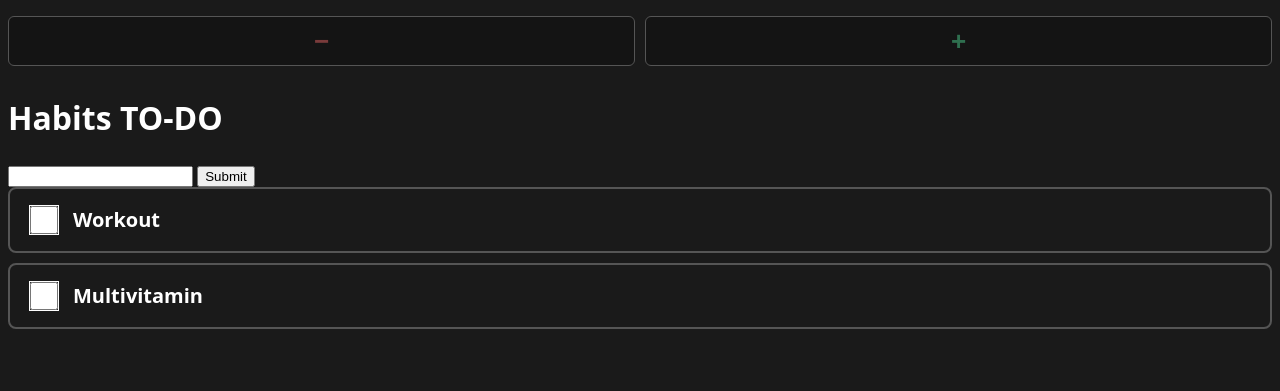
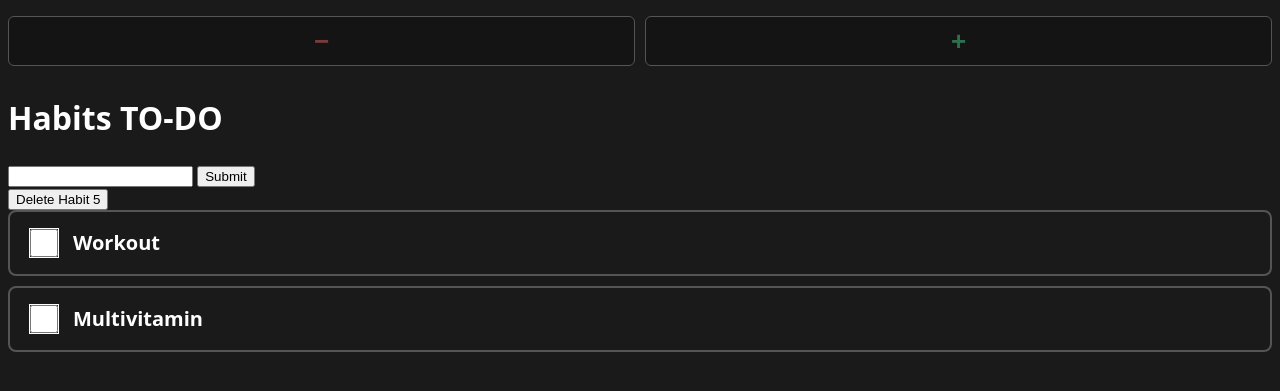
Before and after one commit to MasonBartell/habit-tracker, a Flask app: template templates/index.html in a window 1280 px wide. Shown: the part 222-613 px from the top of the page. Run offline with Flask 3, Linux system fonts and the light colour scheme; the template is opened without the code that fills it, so the values that code supplies are empty.

Commit message:
add habit deletion with cascading log cleanup

```diff
--- a/app.py
+++ b/app.py
@@ -41,9 +41,9 @@ def home():
     multivitamin_id = cursor.fetchone()[0]
 
     cursor.execute('SELECT SUM(value) FROM logs WHERE Habit_ID = ? AND Date = ?', (water_id, today))
-    water_total = int(cursor.fetchone()[0])
+    water_total = cursor.fetchone()[0]
     if water_total is None: water_total = 0
-
+    water_total = int(water_total)
     cursor.execute('SELECT * FROM logs WHERE Habit_ID = ? AND Date = ?', (workout_id, today))
     workout_row = cursor.fetchone()
     if workout_row is None: workout_done = False
@@ -220,7 +220,7 @@ def add_habit():
     habit_name = request.form["habit_name"]
     cursor.execute("SELECT COUNT(*) FROM habits")
     habit_count = cursor.fetchone()[0]
-    if habit_count < 4:
+    if habit_count < 5:
         cursor.execute("INSERT INTO habits (Name, Type, Goal) VALUES (?, ?, ?)", (habit_name, "Checkbox", None))
 
     conn.commit()
@@ -228,6 +228,19 @@ def add_habit():
 
     return redirect(url_for("home"))
 
+@app.route('/habit/delete/<int:habit_id>', methods=['POST'])
+def delete_habit(habit_id):
+    conn = sqlite3.connect('habits.db')
+    cursor = conn.cursor()
+
+    cursor.execute('DELETE FROM logs WHERE Habit_ID = ?', (habit_id,))
+    cursor.execute('DELETE FROM habits WHERE ID = ?', (habit_id,))
+
+    conn.commit()
+    conn.close()
+
+    return redirect(url_for('home'))
+
 
 if __name__ == "__main__":
     app.run(debug=True)
--- a/templates/index.html
+++ b/templates/index.html
@@ -177,6 +177,9 @@
     <form action="/habit/add" method="POST">
          <input type="text" name="habit_name"> <button type="submit">Submit</button>
     </form>
+    <form action="/habit/delete/5" method="POST">
+    <button type="submit">Delete Habit 5</button>
+</form>
 
 
     <form action="/log/workout/toggle" method="POST" class="habit-row {% if workout_done %}done{% endif %}">
```
